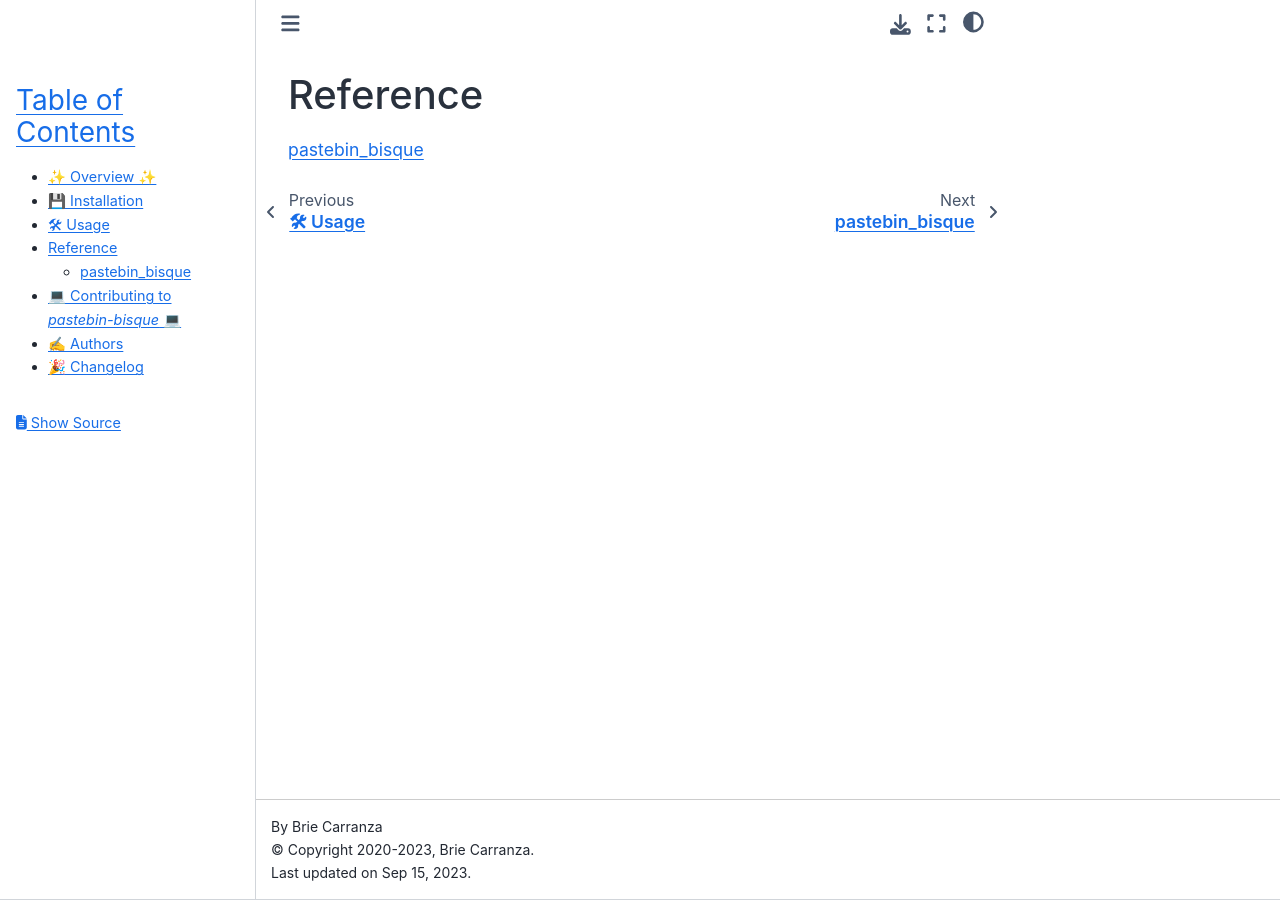
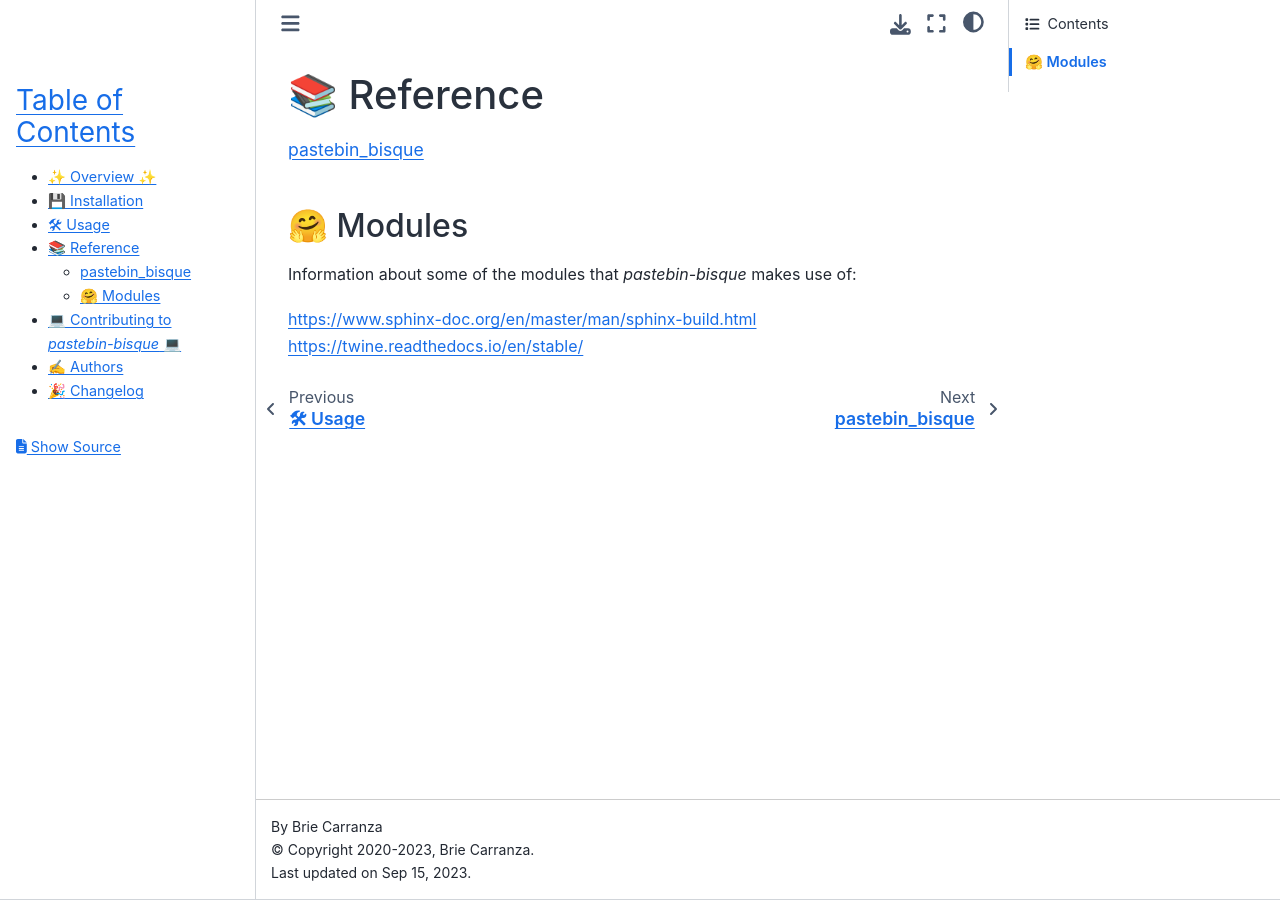
Before and after one commit to bbbbbrie/pastebin-bisque, a Sphinx documentation site: the page built from docs/reference/index.rst, in a window 1280 px wide. Built offline with Sphinx 7.4.7 and the Sphinx Book theme 1.1.4, drawn with Linux system fonts in a browser that asks for light colours.

```diff
--- a/docs/reference/index.rst
+++ b/docs/reference/index.rst
@@ -1,7 +1,15 @@
-Reference
-=========
+📚 Reference
+============
 
 .. toctree::
     :glob:
 
     pastebin_bisque*
+
+🤗 Modules
+----------
+
+Information about some of the modules that `pastebin-bisque` makes use of:
+
+https://www.sphinx-doc.org/en/master/man/sphinx-build.html
+https://twine.readthedocs.io/en/stable/
```
